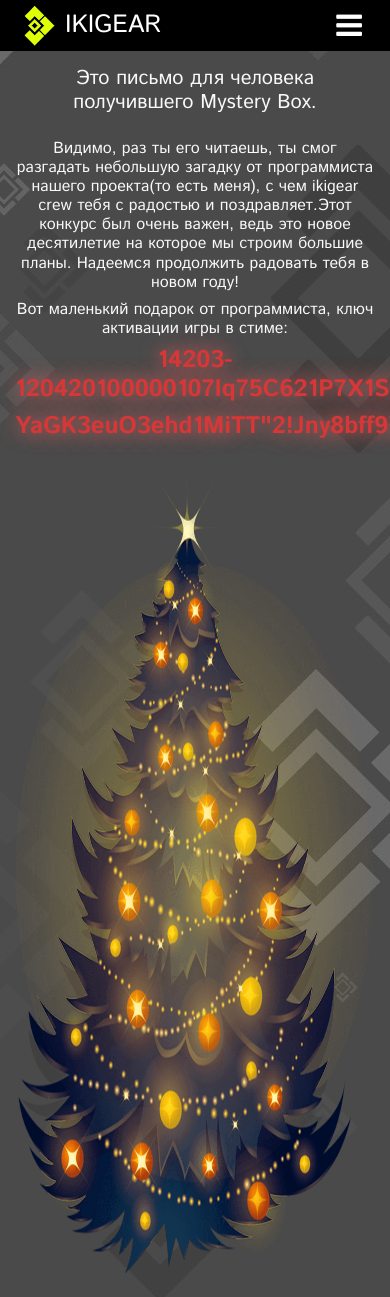
After one commit to pogrammeest/ikigear, a Django app: page /ikiwinner/ in a window 390 px wide; the page is wider, and only the part inside the window is pictured. The commit adds this page. Run offline with Django 3.2, Linux system fonts and the light colour scheme; some libraries are stand-ins or nearby versions.

Commit message:
'winner'

```diff
--- /dev/null
+++ b/news/templates/working/ikiwinner.html
@@ -0,0 +1,60 @@
+{% extends 'base.html' %}
+{% load static %}
+
+{% block first_disp %}
+    <section  style="margin-top:4%">
+        <div class="container">
+            <div class="row">
+                <div class="col-12 pb-4">
+                    <h1 class="text-center text-light pb-0 mb-0"> Это письмо для человека </h1>
+                     <h1 class="text-center text-light mt-0 pt-0 pb-3"> получившего Mystery Box.</h1>
+                    <h3 class="text-center text-light">  Видимо, раз ты его читаешь, ты смог разгадать небольшую загадку от программиста нашего проекта(то есть меня), с чем ikigear crew тебя с радостью и поздравляет.Этот конкурс был очень важен, ведь это новое десятилетие на которое мы строим большие планы. Надеемся продолжить радовать тебя в новом году!</h3>
+                    <h3 class="text-center text-light"> Вот маленький подарок от программиста, ключ активации игры в стиме:</h3>
+                    <h4 class="text-center text-light" style="font-weight: bold; color: #D83738 !important; text-shadow:0 0 20px #F66665;">  14203-120420100000107Iq75C621P7X1SFnpJDivKnX6zcwYO</h4>
+                    <h4 class="text-center text-light" style="font-weight: bold; color: #D83738 !important; text-shadow:0 0 20px #F66665;" > YaGK3euO3ehd1MiTT"2!Jny8bff9VcTSJk7sRDLqKRVz1XGKbMqw3G</h4>
+
+                </div>
+                <div class="col-md-8 offset-md-2 pb-4">
+                    <img style="height: 800px" src="/static/img/fir.png" alt="ёлка"/>
+                </div>
+            </div>
+        </div>
+    </section>
+{% endblock %}
+
+
+{% block search %}{% endblock %}
+{% block content %}{% endblock %}
+{% block foot %}
+    <style>
+        .op_del{
+            display: none;
+            opacity: 0;
+        }
+
+        @media only screen and (max-width: 991px) {
+            h1{
+                font-size: 2rem;
+            }
+            h3{
+                font-size: 1.5rem;
+            }
+        }
+        @media only screen and (max-width: 768px) {
+            h1{
+                font-size: 1.5rem;
+            }
+            h3{
+                font-size: 1.25rem;
+            }
+        }
+    @media only screen and (max-width: 480px) {
+        h1{
+                font-size: 1.25rem;
+            }
+            h3{
+                font-size: 1rem;
+            }
+    }
+    </style>
+{% endblock %}
--- a/news/urls.py
+++ b/news/urls.py
@@ -7,6 +7,7 @@ urlpatterns = [
     path('news/<str:slug>/', news_detail, name='news_detail_url'),
     path('reviews/', reviews_list, name='reviews_list_url'),
     path('reviews/<str:slug>/', review_detail, name='review_detail_url'),
-    path('not_working/', not_working, name='not_working_url')
+    path('not_working/', not_working, name='not_working_url'),
+    path('ikiwinner/', ikiwinner, name="ikiwinner_url"),
 
 ]
--- a/news/views.py
+++ b/news/views.py
@@ -41,5 +41,8 @@ def review_detail(request, slug):
 
 
 def not_working(request):
+    return render(request, 'working/not_working.html')
 
-    return render(request, 'working/not_working.html')
+
+def ikiwinner(request):
+    return render(request, 'working/ikiwinner.html')
--- a/static/css/style.css
+++ b/static/css/style.css
@@ -365,7 +365,7 @@ section {
         top: 15px;
         left: 20px;
         color: #fff;
-        font-size: 50px;
+        font-size: 20px;
         opacity: 0.15;
     }
 }
@@ -403,6 +403,14 @@ section {
     .last_news{
         font-size: 29px !important;
         font-weight: bold!important;;
+    }
+    .desc_mark_mini{
+        position: absolute;
+        top: 15px;
+        left: 20px;
+        color: #fff;
+        font-size: 50px;
+        opacity: 0.15;
     }
 }
 /*Extra Small Devices, Phones*/
```
Also changed, not shown: static/img/fir.png (added), static/img/kar.jpg (deleted).
